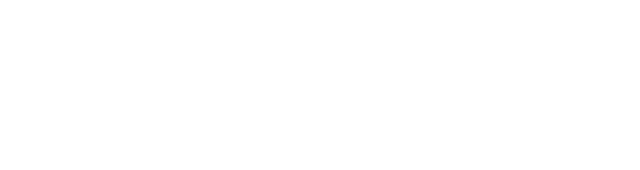
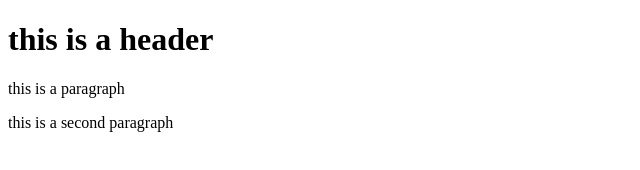
Before and after one commit to nemanja-ma/git-test, a plain HTML site: page index.html in a window 1280 px wide. Shown: the whole page, without its empty margins (0-640 px from the left). Drawn offline with Linux system fonts and the light colour scheme.

Commit message:
third commit

```diff
--- a/index.html
+++ b/index.html
@@ -7,6 +7,8 @@
     <title>Document</title>
 </head>
 <body>
-
+    <h1>this is a header</h1>
+    <p>this is a paragraph</p>
+    <p>this is a second paragraph</p>
 </body>
 </html>
```
